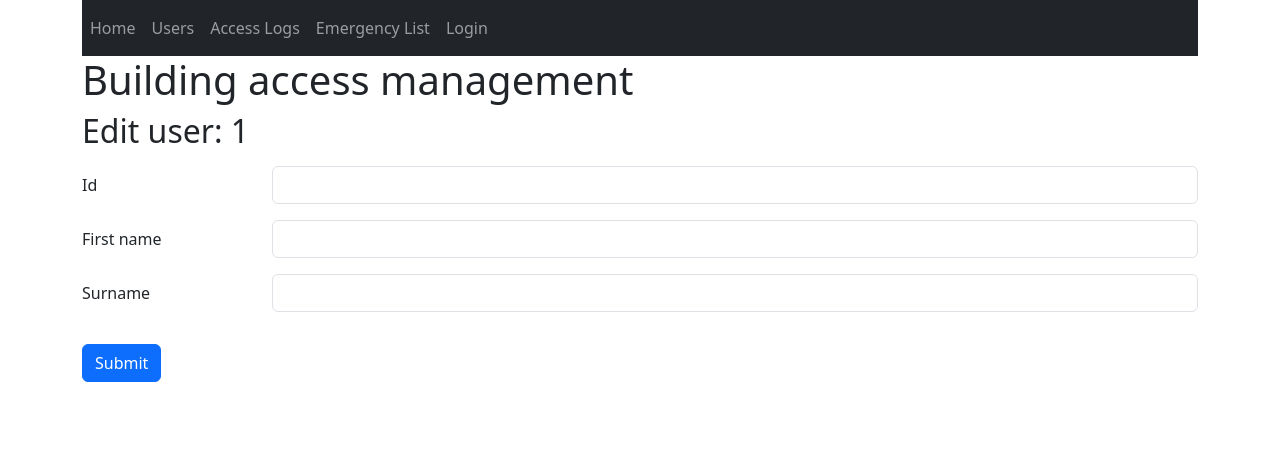
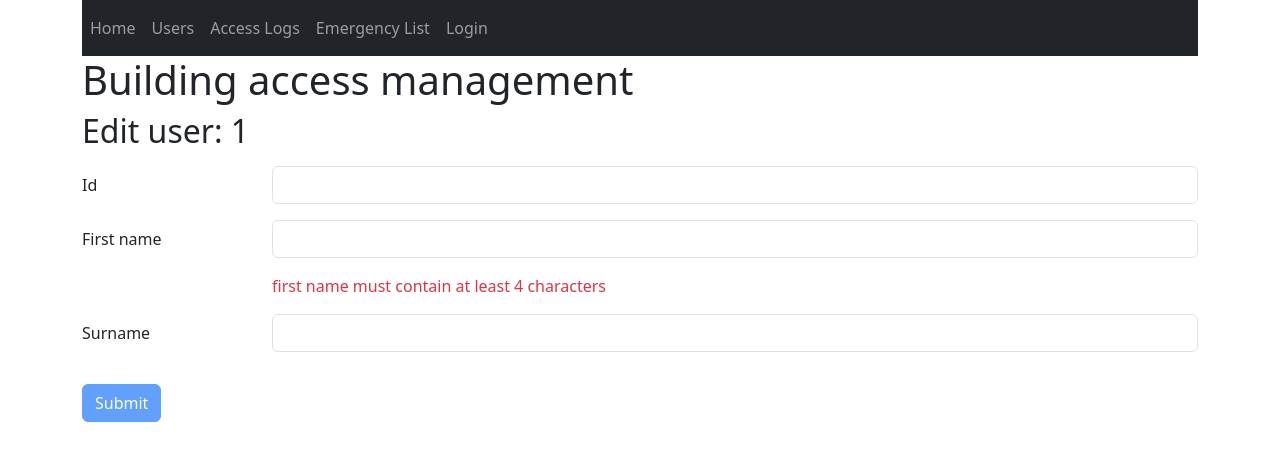
Before and after one commit to hhndez/angulardemo, an Angular app: page /users/1 in a window 1280 px wide. Shown: the top 460 px of the page. Built offline with nearby package versions, Linux system fonts and the light colour scheme; no server answers.

Commit message:
Add validations and formGroup

```diff
--- a/src/app/user-edit/user-edit.component.css
+++ b/src/app/user-edit/user-edit.component.css
@@ -0,0 +1,3 @@
+input.ng-invalid.ng-touched {
+    border: 1px solid red;
+}
--- a/src/app/user-edit/user-edit.component.html
+++ b/src/app/user-edit/user-edit.component.html
@@ -12,13 +12,19 @@
         <div class="col-sm-10">
             <input type="text" class="form-control" id="firstname" formControlName="firstname">
         </div>
+
       </div>
+      <div class="row" *ngIf="userForm.controls['firstname'].invalid">
+        <div class="col-sm-2"></div>
+        <div class="text-danger col-sm-10" >first name must contain at least 4 characters</div>
+     </div>
+
       <div class="form-group row my-3">
         <label for="surname"class="col-sm-2 col-form-label">Surname</label>
         <div class="col-sm-10">
             <input type="text" class="form-control" id="surname" formControlName="surname">
         </div>
       </div>
-    <button type="submit" class="btn btn-primary my-3">Submit</button>
+    <button type="submit" class="btn btn-primary my-3" [disabled]="userForm.invalid">Submit</button>
 
 </form>
--- a/src/app/user-edit/user-edit.component.ts
+++ b/src/app/user-edit/user-edit.component.ts
@@ -1,25 +1,31 @@
 import { Component, OnInit } from '@angular/core';
-import { FormControl, FormGroup, ReactiveFormsModule } from '@angular/forms';
+import { FormControl, FormGroup, ReactiveFormsModule, FormBuilder, Validators } from '@angular/forms';
 import { DataService } from '../services/data.service';
 import { ActivatedRoute } from '@angular/router';
+import { NgIf } from '@angular/common';
 
 @Component({
   selector: 'app-user-edit',
   standalone: true,
-  imports: [ReactiveFormsModule],
+  imports: [ReactiveFormsModule, NgIf],
   templateUrl: './user-edit.component.html',
   styleUrl: './user-edit.component.css'
 })
 export class UserEditComponent implements OnInit{
+  /*
   userForm = new FormGroup(
     {
       id : new FormControl(''),
       firstname : new FormControl(''),
       surname : new FormControl('')
     }
-  );
+  );*/
 
-  constructor(private dataService : DataService, private route: ActivatedRoute) {}
+
+  userForm! : FormGroup;
+
+
+  constructor(private dataService : DataService, private route: ActivatedRoute, private formBuilder : FormBuilder) {}
 
   handleSubmit() {
     console.log("data", this.userForm);
@@ -28,6 +34,13 @@ export class UserEditComponent implements OnInit{
   userId : number = 0;
 
   ngOnInit(): void {
+
+    this.userForm = this.formBuilder.group({
+      id: '',
+      firstname : ['',[Validators.required, Validators.minLength(4)]],
+      surname : ['',[Validators.required, Validators.minLength(4)]],
+    });
+    //this.userForm.controls['firstname'].valid
 
     this.route.params.subscribe(params => {
       console.log("GOT:", params['id']);
```
